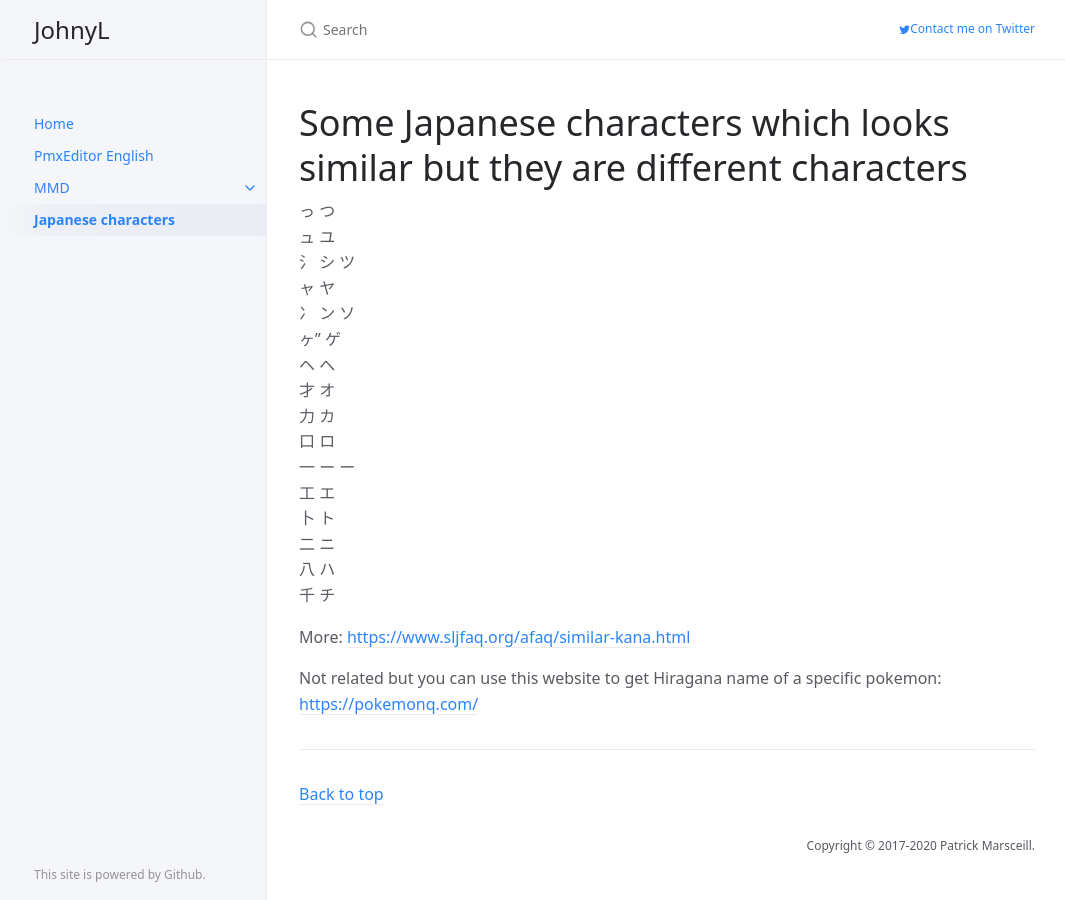
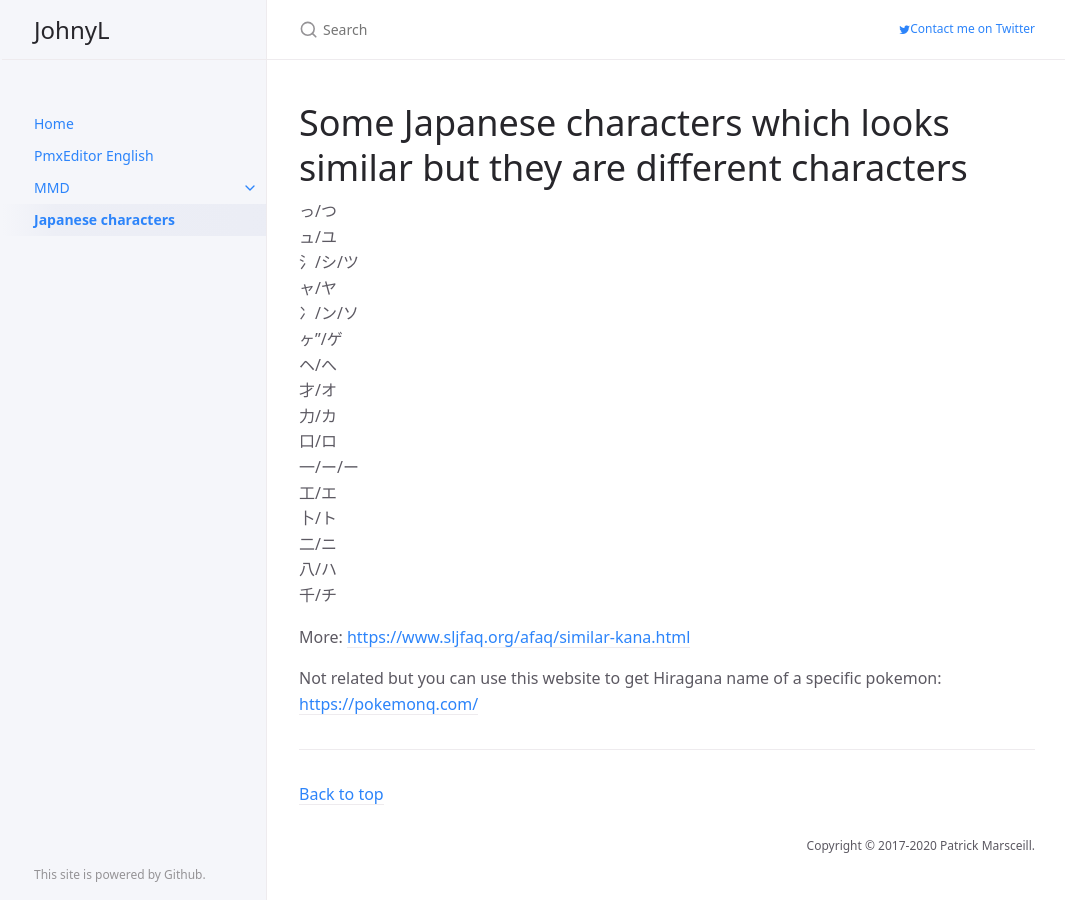
Before and after one commit to johnwithlenon/johnwithlenon.github.io, a Jekyll site: the page built from japchar.md, in a window 1280 px wide. Shown: the whole page, without its empty margins (105-1170 px from the left). Built offline with Jekyll 4.4.1, drawn with Linux system fonts in a browser that asks for light colours.

```diff
--- a/japchar.md
+++ b/japchar.md
@@ -8,22 +8,22 @@ description: "Japanese characters"
 # Some Japanese characters which looks similar but they are different characters
 {: .no_toc }
 
-っ	つ<br>
-ュ	ユ<br>
-氵	シ	ツ<br>
-ャ	ヤ<br>
-冫	ン	ソ<br>
-ヶ"	ゲ<br>
-ヘ	へ<br>
-才	オ<br>
-力	カ<br>
-口	ロ<br>
-一	ー	ー<br>
-工	エ<br>
-卜	ト<br>
-二	ニ<br>
-八	ハ<br>
-千	チ<br>
+っ/つ<br>
+ュ/ユ<br>
+氵/シ/ツ<br>
+ャ/ヤ<br>
+冫/ン/ソ<br>
+ヶ"/ゲ<br>
+ヘ/へ<br>
+才/オ<br>
+力/カ<br>
+口/ロ<br>
+一/ー/ー<br>
+工/エ<br>
+卜/ト<br>
+二/ニ<br>
+八/ハ<br>
+千/チ<br>
 
 More: [https://www.sljfaq.org/afaq/similar-kana.html](https://www.sljfaq.org/afaq/similar-kana.html){: target="_blank" rel="noopener"}
 
```
